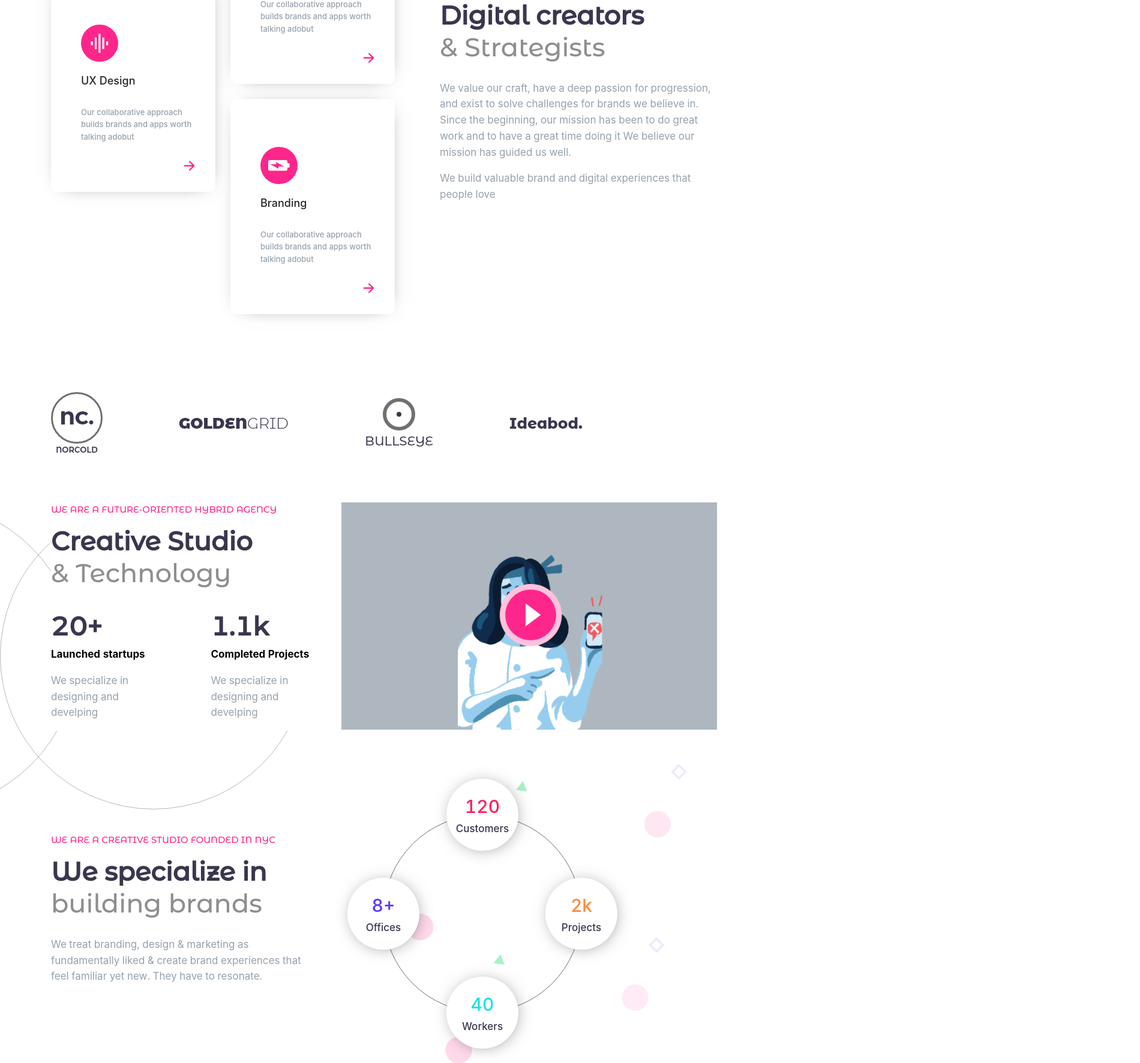
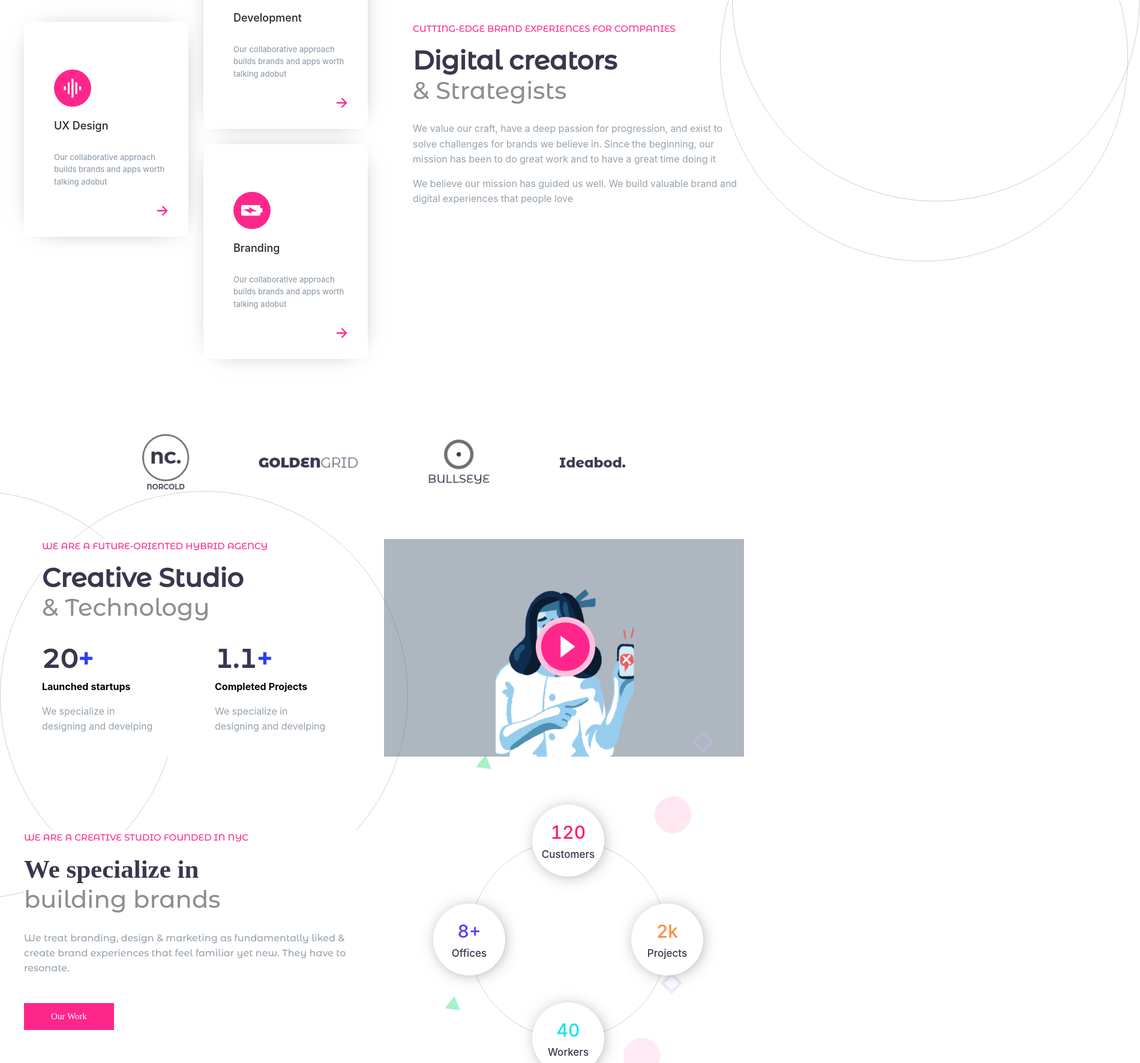
Before and after one commit to anhdo9797/teamwork, a React (Create React App) app: page / in a window 1280 px wide. Shown: the part 1027-2800 px from the top of the page at 60% size, 1900 px wide, since content can reach past the window. Built offline with nearby package versions, Linux system fonts and the light colour scheme; a web font is replaced by a local one.

Commit message:
Edit style components: Card, Digital, Creat Studio

```diff
--- a/src/App.css
+++ b/src/App.css
@@ -1,11 +1,15 @@
 .container {
-  max-width: 1140px;
+    max-width: 1230px;
     min-height: 100%;
     margin: 0 auto;
     width: 100%;
     padding: 0 15px;
 }
 
+button {
+    cursor: pointer;
+}
+
 body {
     font-family: "Montserrat Alternates", sans-serif;
     box-sizing: border-box;
--- a/src/Components/Card/DigitalCard.scss
+++ b/src/Components/Card/DigitalCard.scss
@@ -8,7 +8,8 @@
     justify-content: space-between;
     margin: 0 25px 25px 0;
     transition: 0.5s;
-  box-shadow: 2px 2px 32px -20px rgba(0, 0, 0, 0.75);
+    cursor: pointer;
+    box-shadow: 1px 1px 40px -25px rgba(0, 0, 0, 0.75);
     ion-icon {
         float: right;
         color: #ff268b;
@@ -23,7 +24,7 @@
 .digitalCard:hover {
     -webkit-box-shadow: 2px 2px 43px 1px rgba(0, 0, 0, 0.75);
     -moz-box-shadow: 2px 2px 43px 1px rgba(0, 0, 0, 0.75);
-  box-shadow: 2px 2px 43px -12px rgba(0, 0, 0, 0.75);
+    box-shadow: 2px 2px 43px -18px rgba(0, 0, 0, 0.75);
     transform: scale(1.01);
     //   ion-icon {
     //     transform: scale(1.05);
--- a/src/Components/CreateStudio/index.jsx
+++ b/src/Components/CreateStudio/index.jsx
@@ -18,19 +18,31 @@ class CreateStudio extends React.PureComponent {
                             <h2>& Technology</h2>
                             <div style={{ display: 'flex', justifyContent: 'space-between' }}>
                                 <div style={{ width: '40%' }}>
-                  <h1>20+</h1>
-                  <p style={{ fontWeight: 'bold', color: 'black' }}>Launched startups</p>
+                                    <h1>
+                                        20<span style={{ color: '#2D3BFF' }}>+</span>
+                                    </h1>
+                                    <p style={{ fontWeight: 'bold', color: 'black' }}>
+                                        Launched startups
+                                    </p>
                                     <p>We specialize in designing and develping</p>
                                 </div>
                                 <div style={{ width: '40%' }}>
-                  <h1>1.1k</h1>
-                  <p style={{ fontWeight: 'bold', color: 'black' }}>Completed Projects</p>
+                                    <h1>
+                                        1.1<span style={{ color: '#2D3BFF' }}>+</span>
+                                    </h1>
+                                    <p style={{ fontWeight: 'bold', color: 'black' }}>
+                                        Completed Projects
+                                    </p>
                                     <p>We specialize in designing and develping</p>
                                 </div>
                             </div>
                         </div>
                         <div>
-              <Tooltip title="Play Video" trigger="click" style={{ margin: '0 auto' }}>
+                            <Tooltip
+                                title="Play Video"
+                                trigger="click"
+                                style={{ margin: '0 auto' }}
+                            >
                                 <img src={videoStudio} alt="video" className="video" />
                             </Tooltip>
                         </div>
@@ -41,10 +53,26 @@ class CreateStudio extends React.PureComponent {
                             <h3>WE ARE A CREATIVE STUDIO FOUNDED IN NYC</h3>
                             <h1>We specialize in</h1>
                             <h2>building brands</h2>
-              <p>We treat branding, design & marketing as fundamentally liked & create brand experiences that feel familiar yet new. They have to resonate.</p>
+                            <p>
+                                We treat branding, design & marketing as fundamentally liked &
+                                create brand experiences that feel familiar yet new. They have to
+                                resonate.
+                            </p>
+                            <button
+                                className="contactUs"
+                                style={{ margin: '30px 0', fontFamily: 'Montserrat' }}
+                            >
+                                Our Work
+                            </button>
                         </div>
                         <img src={pattern} className="pattern" />
-
+                        <div
+                            style={{
+                                width: '100%',
+                                display: 'flex',
+                                justifyContent: 'center',
+                            }}
+                        >
                             <div className="wrapCircle">
                                 <div style={{ zIndex: 1 }}>
                                     <div className="circle" style={{ margin: 'auto' }}>
@@ -54,7 +82,13 @@ class CreateStudio extends React.PureComponent {
                                         </Tooltip>
                                     </div>
                                 </div>
-              <div style={{ display: 'flex', justifyContent: 'space-between', padding: 0 }}>
+                                <div
+                                    style={{
+                                        display: 'flex',
+                                        justifyContent: 'space-between',
+                                        padding: 0,
+                                    }}
+                                >
                                     <div className="line" />
                                     <div className="circle">
                                         <Tooltip title="Offices">
@@ -81,6 +115,7 @@ class CreateStudio extends React.PureComponent {
                         </div>
                     </div>
                 </div>
+            </div>
         );
     }
 }
--- a/src/Components/CreateStudio/style.scss
+++ b/src/Components/CreateStudio/style.scss
@@ -1,33 +1,35 @@
 .createStudio {
     position: relative;
     .lineCircle {
-    width: 40vw;
-    height: 40vw;
+        width: 680px;
+        height: 680px;
+        border-radius: 50%;
         border: 1px solid #707070;
-    border-radius: 40vw;
         background-color: transparent;
         position: absolute;
-    z-index: -1;
-    opacity: 0.5;
+        z-index: 0;
+        opacity: 0.33;
+        top: -10vh;
+        z-index: 0;
     }
     .create {
         display: flex;
         z-index: 1;
-    // background-color: #ffff;
-    // flex-wrap: wrap;
+        width: 100%;
 
         .text {
             margin: 0 auto;
-      max-width: 40%;
-      margin-right: 40px;
+            margin-right: 90px;
             background-color: #ffff;
             z-index: 1;
+            width: 40%;
         }
         .video {
-      max-width: 650px;
+            max-width: 600px;
             //   margin-left: 30px;
             transition: 0.5s;
             width: 100%;
+            z-index: 1;
         }
         .video:hover {
             transform: scale(1.02);
@@ -40,20 +42,26 @@
         display: flex;
         margin: 80px 0;
         position: relative;
-
         align-items: center;
 
         .pattern {
             position: absolute;
             right: 50px;
-      height: 500px;
+            height: auto;
+            width: 650px;
         }
 
         .text {
-      max-width: 40%;
             margin-right: 50px;
+            background-color: #ffffff;
             z-index: 1;
-      background-color: #ffff;
+            h1 {
+                font-family: 'Montserrat';
+            }
+            p,
+            h2 {
+                font-family: 'Montserrat Alternates';
+            }
         }
         .wrapCircle {
             width: 450px;
@@ -62,6 +70,7 @@
             flex-direction: column;
             justify-content: space-between;
             position: relative;
+            margin-left: 0 auto;
             .line {
                 width: 330px;
                 height: 330px;
@@ -71,6 +80,7 @@
                 top: 60px;
                 left: 60px;
                 z-index: 0;
+                opacity: 0.3;
             }
             .circle {
                 width: 120px;
@@ -82,6 +92,8 @@
                 align-items: center;
                 justify-content: center;
                 z-index: 1;
+                cursor: pointer;
+
                 -webkit-box-shadow: 2px 2px 32px -13px rgba(0, 0, 0, 0.75);
                 -moz-box-shadow: 2px 2px 32px -13px rgba(0, 0, 0, 0.75);
                 box-shadow: 2px 2px 32px -13px rgba(0, 0, 0, 0.75);
@@ -107,16 +119,20 @@
 
 @media screen and (max-width: 756px) {
     .createStudio {
+        .lineCircle {
+            display: none;
+        }
         .create {
             display: flex;
             flex-direction: column;
             .text {
                 margin: 0 auto;
                 text-align: center;
-        max-width: 100%;
+                width: 100%;
             }
             .video {
                 margin: 40px auto;
+                z-index: 1;
             }
         }
         .specialize {
@@ -124,7 +140,8 @@
             .text {
                 margin: 20px auto;
                 text-align: center;
-        max-width: 100%;
+                width: 100%;
+                background-color: transparent;
             }
 
             .wrapCircle {
--- a/src/Components/Digital/index.jsx
+++ b/src/Components/Digital/index.jsx
@@ -22,6 +22,8 @@ class Digital extends React.PureComponent {
         return (
             <div className="digital">
                 <div className="container wrapDigital">
+                    <div className="lineCircle" />
+                    <div className="lineCircle" style={{ top: -100, right: -620 }} />
                     <div className="wrapCard">
                         <div className="colOnce">
                             <DigitalCard label={listCard[0].label} src={listCard[0].src} />
@@ -36,8 +38,15 @@ class Digital extends React.PureComponent {
                         <h3>CUTTING-EDGE BRAND EXPERIENCES FOR COMPANIES</h3>
                         <h1>Digital creators </h1>
                         <h2>& Strategists</h2>
-            <p>We value our craft, have a deep passion for progression, and exist to solve challenges for brands we believe in. Since the beginning, our mission has been to do great work and to have a great time doing it We believe our mission has guided us well. </p>
-            <p>We build valuable brand and digital experiences that people love</p>
+                        <p>
+                            We value our craft, have a deep passion for progression, and exist to
+                            solve challenges for brands we believe in. Since the beginning, our
+                            mission has been to do great work and to have a great time doing it
+                        </p>
+                        <p>
+                            We believe our mission has guided us well. We build valuable brand and
+                            digital experiences that people love
+                        </p>
                     </div>
                 </div>
             </div>
--- a/src/Components/Digital/styles.scss
+++ b/src/Components/Digital/styles.scss
@@ -1,7 +1,20 @@
 .digital {
     display: flex;
-  padding: 25px 0;
+    padding: 100px 0;
     position: relative;
+    .lineCircle {
+        width: 680px;
+        height: 680px;
+        border-radius: 50%;
+        border: 1px solid #707070;
+        background-color: transparent;
+        position: absolute;
+        z-index: 0;
+        opacity: 0.33;
+        top: 0;
+        z-index: 0;
+        right: -600px;
+    }
     .wrapDigital {
         display: flex;
         .wrapCard {
--- a/src/pages/Home/index.jsx
+++ b/src/pages/Home/index.jsx
@@ -16,7 +16,7 @@ class Home extends React.Component {
             <div className="home">
                 <Header />
                 <Digital />
-                <div className="container">
+                <div className="container" style={{ display: 'flex' }}>
                     <img className="donors" src={donors} />
                 </div>
                 <CreateStudio />
--- a/src/pages/Home/style.scss
+++ b/src/pages/Home/style.scss
@@ -1,7 +1,7 @@
 .donors {
     width: 100%;
-  max-width: 886px;
-  margin: 80px auto;
+    max-width: 806px;
+    margin: 0 auto 80px auto;
     height: auto;
 }
 
@@ -12,12 +12,12 @@
 
 .text {
     p {
-    font-size: 17px;
+        font-size: 16px;
         color: #95a1ac;
     }
     h2 {
         color: #8e8e8e;
-    font-size: 43px;
+        font-size: 40px;
         font-weight: 100;
         margin-top: -15px;
         font-family: 'Montserrat Alternates';
```
Also changed, not shown: src/Components/Header/header.scss (+21 -9 lines), src/Components/Header/index.jsx (+5 -4 lines), src/assets/image/index.js (+20 -1 lines), src/assets/image/patternHeader.png (added). Lines whose indentation alone changed are shown as unchanged.
